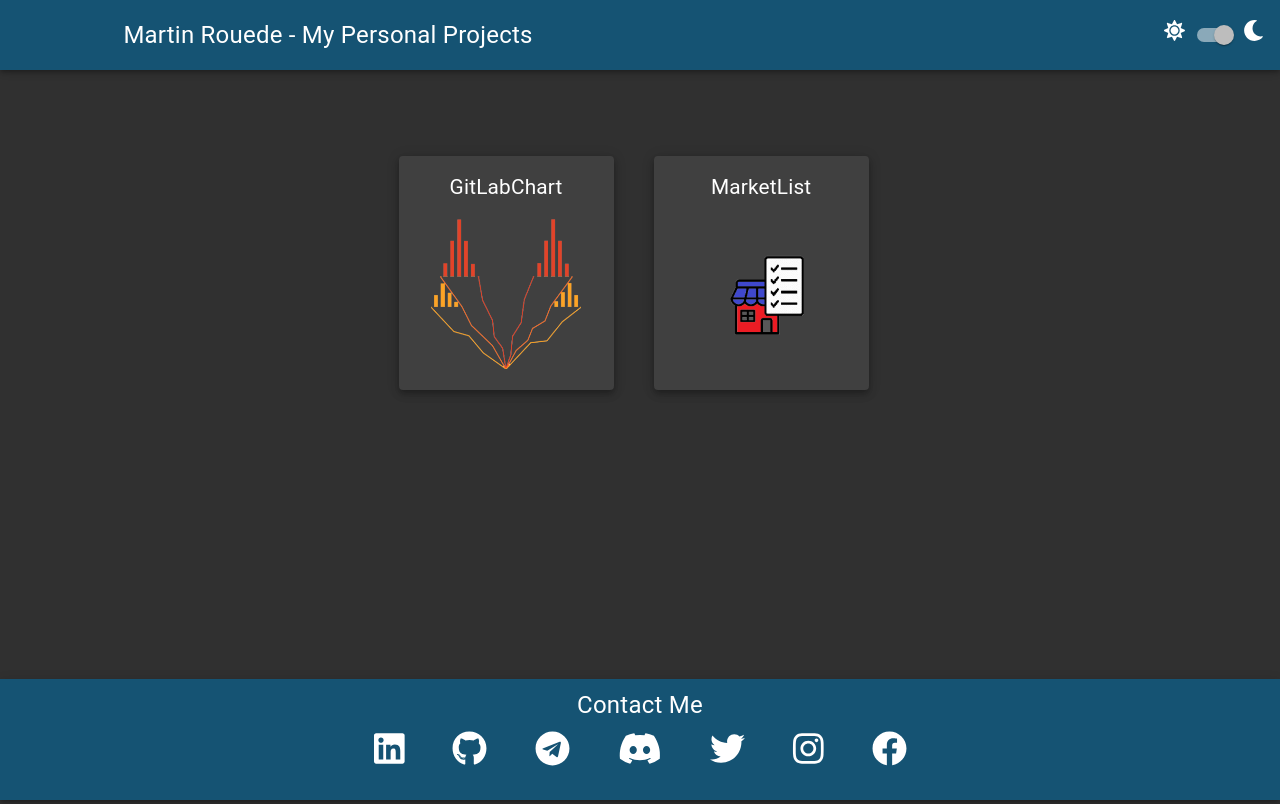
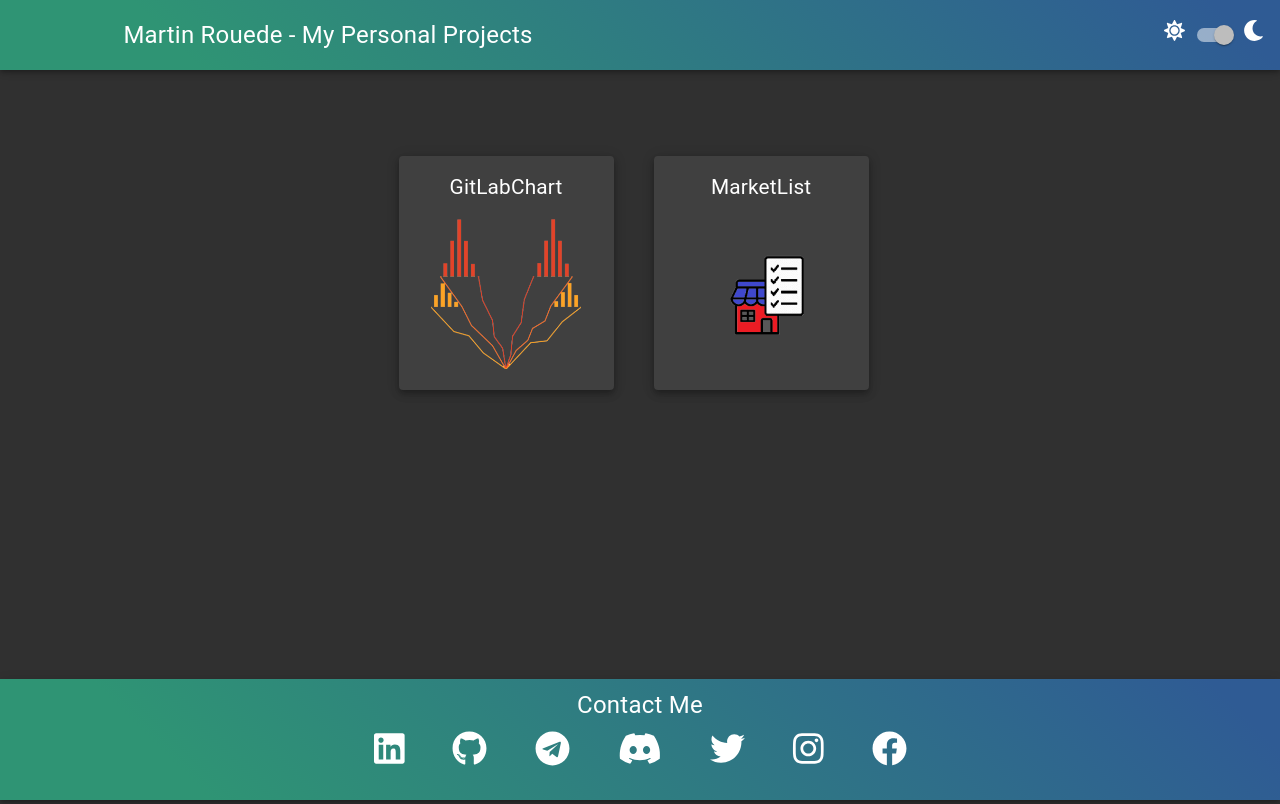
Before and after one commit to martinrouede/portfolio, a React (Create React App) app: page / in a window 1280 px wide. Built offline with nearby package versions, Linux system fonts and the light colour scheme.

Commit message:
se modifican colores primario y secundario y se agrega gradiente a los appbar

```diff
--- a/src/App.jsx
+++ b/src/App.jsx
@@ -1,4 +1,4 @@
-import React, { useEffect, useState } from 'react';
+import React from 'react';
 
 import { makeStyles } from '@material-ui/core/styles';
 import { createMuiTheme, ThemeProvider } from '@material-ui/core/styles';
@@ -24,16 +24,15 @@ const useStyles = makeStyles((theme) => ({
 const App = () => {
 
   const classes = useStyles();
-  const [userContacts, setUserContacts] = useState([]);
-  const [themeMode, setThemeMode] = useState(true);
+  const [themeMode, setThemeMode] = React.useState(true);
 
   var theme = React.useMemo(
     () =>
       createMuiTheme({
         palette: {
           type: themeMode ? 'dark' : 'light',
-          primary: { main: '#1E77A5' },
-          secondary: { main: '#6AF2D8' }
+          primary: { main: '#4483D4' },
+          secondary: { main: '#44D4A6' }
         },
       }),
     [themeMode],
--- a/src/components/Contacts.jsx
+++ b/src/components/Contacts.jsx
@@ -18,7 +18,10 @@ const useStyles = makeStyles((theme) => ({
         top: 'auto',
         bottom: 0,
         padding: theme.spacing(1),
-        backgroundColor: theme.palette.type === 'light' ? theme.palette.primary.light : theme.palette.primary.dark,
+        background: theme.palette.type === 'dark' ?
+            `linear-gradient(45deg, ${theme.palette.secondary.dark} 15%, ${theme.palette.primary.dark} 95%)`
+            :
+            `linear-gradient(45deg, ${theme.palette.secondary.light} 15%, ${theme.palette.primary.light} 95%)`,
         color: theme.palette.text.primary,
     },
     title: {
--- a/src/components/Header.jsx
+++ b/src/components/Header.jsx
@@ -12,7 +12,10 @@ const useStyles = makeStyles((theme) => ({
         flexDirection: 'row',
         justifyContent: 'center',
         padding: theme.spacing(2),
-        backgroundColor: theme.palette.type === 'light' ? theme.palette.primary.light : theme.palette.primary.dark,
+        background: theme.palette.type === 'dark' ?
+            `linear-gradient(45deg, ${theme.palette.secondary.dark} 15%, ${theme.palette.primary.dark} 95%)`
+            :
+            `linear-gradient(45deg, ${theme.palette.secondary.light} 15%, ${theme.palette.primary.light} 95%)`,
         color: theme.palette.text.primary,
     },
     title: {
```
